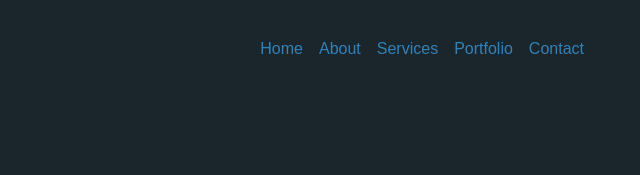
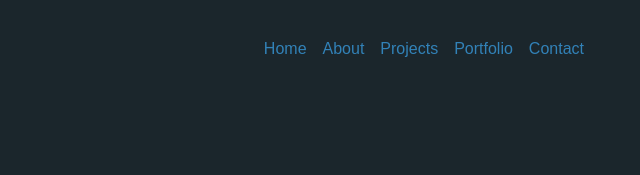
Before and after one commit to HamadaTamer/CV, a plain HTML site: page Personal Portfolio/About.html in a window 1280 px wide. Shown: the top 175 px of the page, 640-1280 px from the left. Drawn offline with nearby package versions, Linux system fonts and the light colour scheme.

Commit message:
Update About.html

```diff
--- a/Personal Portfolio/About.html
+++ b/Personal Portfolio/About.html
@@ -36,7 +36,7 @@
                   <a class="nav-link" href="About.html">About</a>
                 </li>
                 <li class="nav-item">
-                    <a class="nav-link active" aria-current="page" href="#">Services</a>
+                    <a class="nav-link active" aria-current="page" href="Projects.html">Projects</a>
                 </li>
                 <li class="nav-item">
                     <a class="nav-link active" aria-current="page" href="#">Portfolio</a>
```
